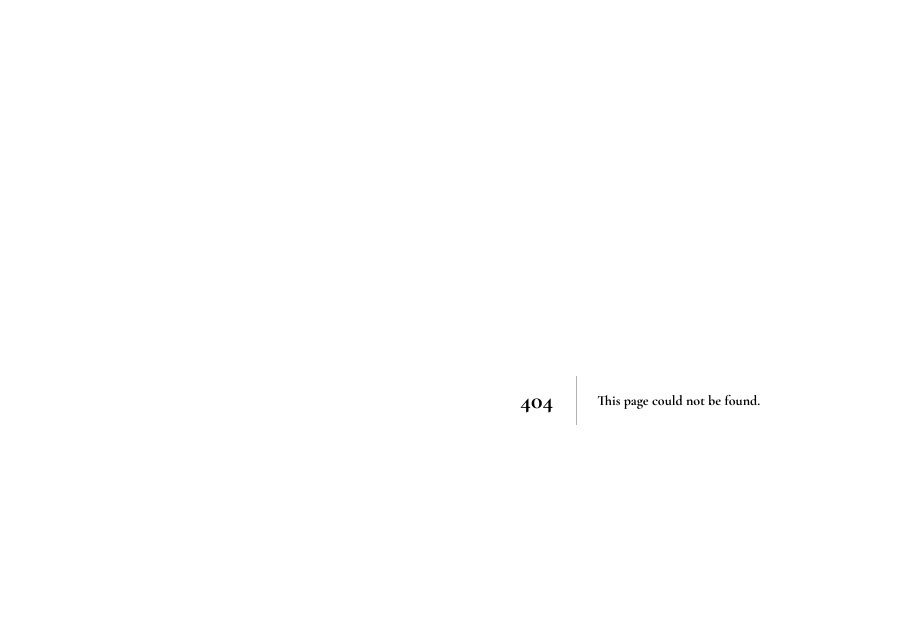
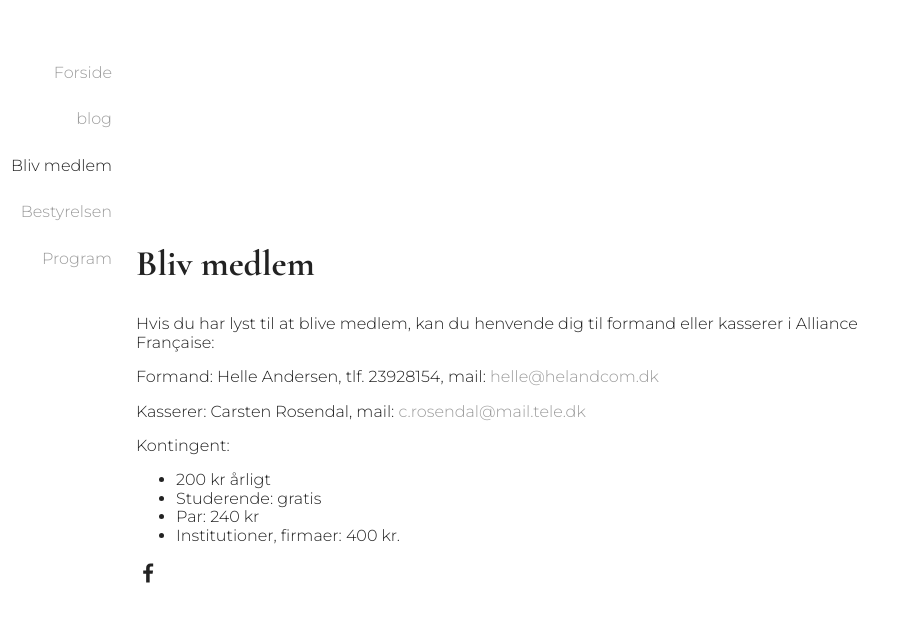
Before and after one commit to m-kales/af-de-fionie, a Next.js app: page /bliv-medlem in a window 1280 px wide. Before the commit this address had no page. Shown: the top 622 px of the page, without its empty margins (0-907 px from the left). Built offline with nearby package versions, Linux system fonts and the light colour scheme.

Commit message:
Add new pages

```diff
--- a/src/components/Navigation.tsx
+++ b/src/components/Navigation.tsx
@@ -13,7 +13,7 @@
         <ul>
           <li>
             <Link href="/">
-              <a className={router.pathname === "/" ? "active" : null}>about</a>
+              <a className={router.pathname === "/" ? "active" : null}>Forside</a>
             </Link>
           </li>
           <li>
@@ -24,6 +24,39 @@
                 }
               >
                 blog
+              </a>
+            </Link>
+          </li>
+          <li>
+            <Link href="/bliv-medlem">
+              <a
+                className={
+                  router.pathname.startsWith("/bliv-medlem") ? "active" : null
+                }
+              >
+                Bliv medlem
+              </a>
+            </Link>
+          </li>
+          <li>
+            <Link href="/bestyrelsen">
+              <a
+                className={
+                  router.pathname.startsWith("/bestyrelsen") ? "active" : null
+                }
+              >
+                Bestyrelsen
+              </a>
+            </Link>
+          </li>
+          <li>
+            <Link href="/program">
+              <a
+                className={
+                  router.pathname.startsWith("/program") ? "active" : null
+                }
+              >
+                Program
               </a>
             </Link>
           </li>
--- /dev/null
+++ b/src/pages/bliv-medlem.tsx
@@ -0,0 +1,60 @@
+import Layout from "../components/Layout";
+import BasicMeta from "../components/meta/BasicMeta";
+import OpenGraphMeta from "../components/meta/OpenGraphMeta";
+import { SocialList } from "../components/SocialList";
+
+export default function Index() {
+  return (
+    <Layout>
+      <BasicMeta url={"/"} />
+      <OpenGraphMeta url={"/"} />
+
+      <div className="container">
+        <div>
+          <h2>Bliv medlem</h2>
+          <p>Hvis du har lyst til at blive medlem, kan du henvende dig til formand eller kasserer i Alliance
+            Française:</p>
+          <p>Formand: Helle Andersen, tlf. 23928154, mail: <a href="mailto:helle@helandcom.dk">helle@helandcom.dk</a></p>
+          <p>Kasserer: Carsten Rosendal, mail: <a href="mailto:c.rosendal@mail.tele.dk">c.rosendal@mail.tele.dk</a></p>
+          <span>Kontingent:</span>
+          <ul>
+              <li>200 kr årligt</li>
+              <li>Studerende: gratis</li>
+              <li>Par: 240 kr</li>
+              <li>Institutioner, firmaer: 400 kr.</li>
+          </ul>
+          <SocialList />
+        </div>
+      </div>
+      <style jsx>{`
+        .container {
+          display: flex;
+          align-items: center;
+          justify-content: center;
+          flex: 1 1 auto;
+          padding: 0 1.5rem;
+          max-width: 72ch;
+        }
+        h1 {
+          font-size: 2.5rem;
+          margin: 0;
+          font-weight: 500;
+        }
+        h2 {
+          font-size: 1.75rem;
+          font-weight: 400;
+          line-height: 1.25;
+        }
+
+        @media (min-width: 769px) {
+          h1 {
+            font-size: 3rem;
+          }
+          h2 {
+            font-size: 2.25rem;
+          }
+        }
+      `}</style>
+    </Layout>
+  );
+}
```
Also changed, not shown: src/pages/bestyrelsen.tsx (added, +56 -0 lines), src/pages/index.tsx (+14 -1 lines), src/pages/program.tsx (added, +55 -0 lines).
